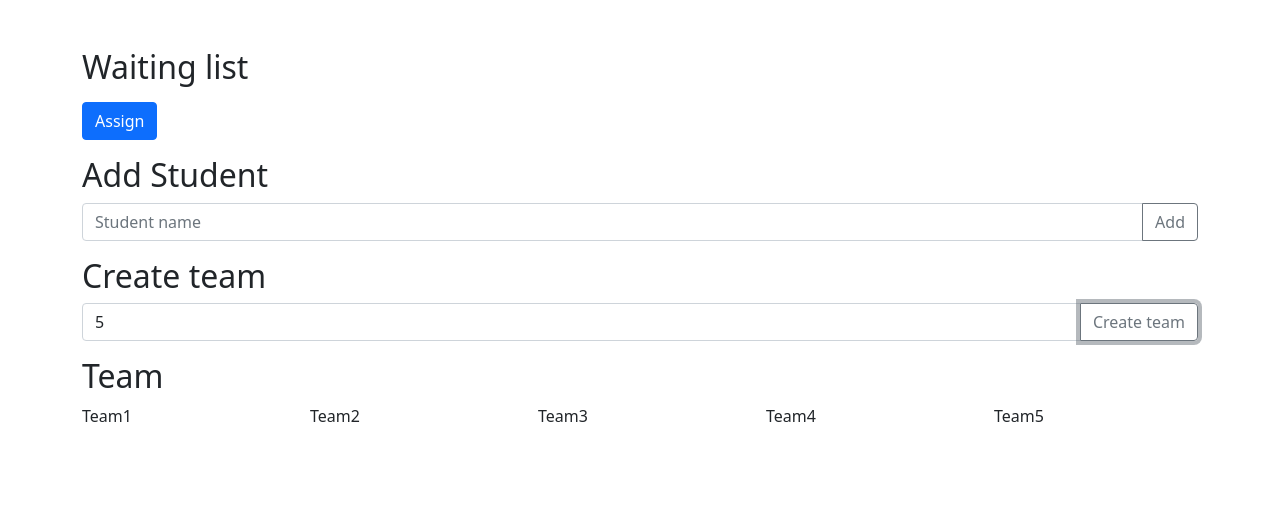
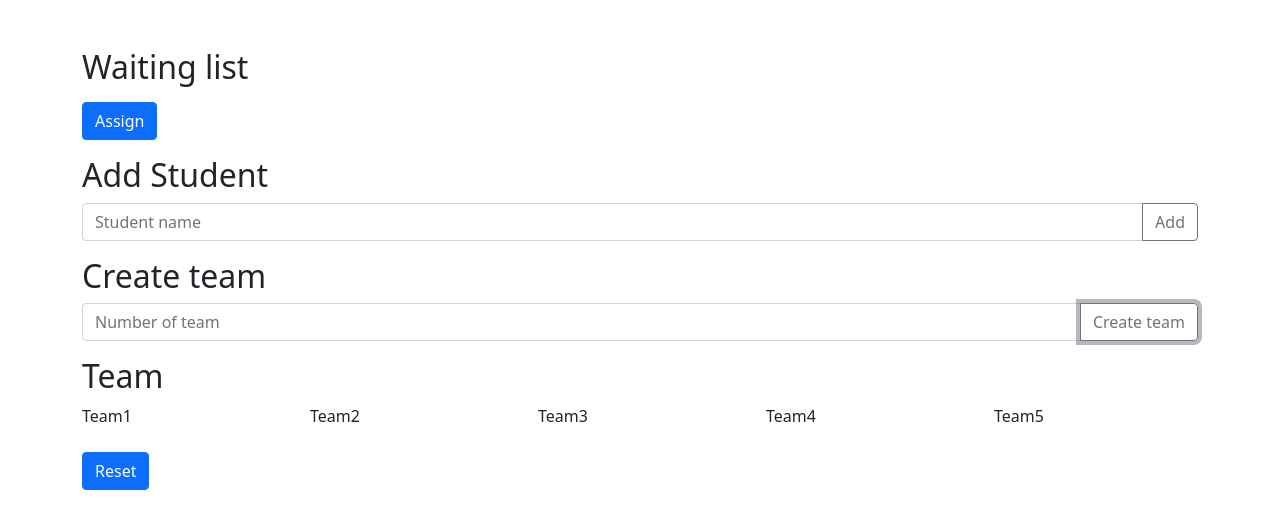
Before and after one commit to yanxun95/M2-D4, a plain HTML site: page index.html in a window 1280 px wide. Both pictures are taken after typing "5" into the empty fields and a click on the button "Create team". Drawn offline with nearby package versions, Linux system fonts and the light colour scheme.

Commit message:
resets features done

```diff
--- a/index.html
+++ b/index.html
@@ -118,6 +118,12 @@
       <div class="row" id="team"></div>
     </div>
 
+    <div class="container mt-2">
+      <button type="button" class="btn btn-primary" onclick="reset()">
+        Reset
+      </button>
+    </div>
+
     <script
       src="https://cdn.jsdelivr.net/npm/@popperjs/core@2.9.2/dist/umd/popper.min.js"
       integrity="sha384-IQsoLXl5PILFhosVNubq5LC7Qb9DXgDA9i+tQ8Zj3iwWAwPtgFTxbJ8NT4GN1R8p"
--- a/index.js
+++ b/index.js
@@ -37,22 +37,30 @@ const numTeam = () => {
         div.appendChild(par);
         div.appendChild(ol);
         team.appendChild(div);
+        for(let i = 0; i < numberOfTeam; i++){
+            teamArr[i] = [];
+        }
     }
+    document.getElementById("numberOfTeam").value = null;
 }
 
 const assignTeam = () => {
     let totalStudent = studentArr.length;
     if(totalStudent !== 0){
-        let eachStudentPerTeam = totalStudent/numberOfTeam;
-        console.log("second:" + parseInt(eachStudentPerTeam))
-
+        let eachStudentPerTeam = (totalStudent/numberOfTeam)+1;
         let randomStudent = Math.floor(Math.random() * totalStudent);
         let studentToTeam = studentArr[randomStudent];
 
         let randomTeam = Math.floor(Math.random() * numberOfTeam) + 1;
+
+        if(teamArr[randomTeam-1].length <= eachStudentPerTeam){
+            teamArr[randomTeam-1].push(studentToTeam);
+        }else{
+            // recreate random number
+        }
+
         let randomColumn = "col"+randomTeam
         let randomOl = "ol"+randomTeam
-
         let createLi = document.getElementById(randomColumn);
         let ol = document.getElementById(randomOl);
         let li = document.createElement("li");
@@ -65,10 +73,17 @@ const assignTeam = () => {
 
         deleteTable.innerHTML = "";
         listStudent();
-
     }else{
         alert("There are no more student in waiting list.");
     }
 }
 
-// const
+const reset = () => {
+    studentArr = [];
+    teamArr = [];
+    numberOfTeam = 0;
+    let deleteWaitingList = document.getElementById("allStudent");
+    let deleteTeam = document.getElementById("team");
+    deleteWaitingList.innerHTML = "";
+    deleteTeam.innerHTML = "";
+}
```
